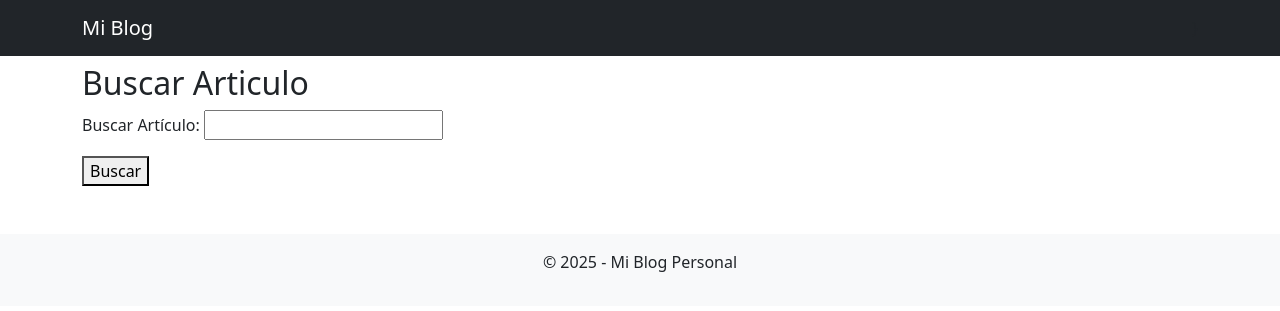
After one commit to Robles2003/TuPrimeraPagina-Robles, a Django app: page /principal/buscar/ in a window 1280 px wide. The commit adds this page. Shown: the top 311 px of the page. Run offline with Django 5.2, Linux system fonts and the light colour scheme.

Commit message:
si no me olvido de buscar mejor

```diff
--- a/principal/forms.py
+++ b/principal/forms.py
@@ -29,3 +29,12 @@ class LoginForm(forms.Form):
         choices=[('autor', 'Autor'), ('lector', 'Lector')],
         label='Tipo de usuario'
     )
+
+class BuscarForm(forms.Form):
+    busqueda = forms.CharField(max_length=100, label='Buscar Artículo')
+
+    def clean_busqueda(self):
+        data = self.cleaned_data['busqueda']
+        if not data:
+            raise forms.ValidationError("Este campo es obligatorio.")
+        return data
--- a/principal/templates/vista/articulos.html
+++ b/principal/templates/vista/articulos.html
@@ -2,7 +2,7 @@
 
 {% block title %} Modo Lectura {% endblock %}
 
-{% block content %} <h2>{{id}} Bienvenido {{nombre}} y estas en modo {{tipo}} </h2>
+{% block content %} <h2>Bienvenido {{nombre}} y estas en modo {{tipo}} </h2>
 
 {% if Lector %}
 
--- /dev/null
+++ b/principal/templates/vista/buscar.html
@@ -0,0 +1,16 @@
+{% extends "plantilla.html" %}
+
+{% block title %} Buscar Articulos {% endblock %}
+
+{% block content %}
+
+<h2>Buscar Articulo</h2>
+    <form method="POST">
+        {% csrf_token %}
+        {{ form.as_p }}
+        <button type="submit">Buscar</button>
+    </form>
+
+
+
+{%endblock%}
--- a/principal/urls.py
+++ b/principal/urls.py
@@ -1,6 +1,6 @@
 
 from django.urls import path
-from .views import main, prueba, crear_autor, crear_lector, crear_publicacion, login, Articulos
+from .views import main, prueba, crear_autor, crear_lector, crear_publicacion, login, Articulos, buscar_articulos
 
 urlpatterns = [
     path('', main, name='inicio'),# Ruta para la vista principal
@@ -10,5 +10,6 @@ urlpatterns = [
     path('crear_autor/', crear_autor, name='crear_autor'),
     path('login/', login, name='login'),
     path('articulos/', Articulos, name='articulos'),
+    path('buscar/', buscar_articulos, name='buscar_articulos'),
 
 ]
--- a/principal/views.py
+++ b/principal/views.py
@@ -1,7 +1,7 @@
 from django.shortcuts import render, redirect
 from django.contrib import messages
 from django.http import HttpResponse
-from .forms import AutorForm, LectorForm, ArticuloForm, LoginForm
+from .forms import AutorForm, LectorForm, ArticuloForm, LoginForm, BuscarForm
 from .models import Autor, Lector, Articulo
 
 # Create your views here.
@@ -125,3 +125,15 @@ def Articulos(request):
     else:
         articulos = Articulo.objects.all()
         return render(request, 'vista/articulos.html', {'articulos': articulos, 'Lector': True, 'nombre': request.session.get('nombre'), 'tipo': request.session.get('tipo')})
+
+def buscar_articulos(request):
+    if request.method == 'POST':
+        form = BuscarForm(request.POST)
+        if form.is_valid():
+            busqueda = form.cleaned_data['busqueda']
+            articulos = Articulo.objects.filter(titulo__icontains=busqueda)
+            return render(request, 'vista/articulos.html', {'articulos': articulos, 'Lector': True, 'nombre': request.session.get('nombre'), 'tipo': request.session.get('tipo')})
+    else:
+        form = BuscarForm()
+
+    return render(request, 'vista/buscar.html', {'form': form})
```
Also changed, not shown: principal/templates/vista/main.html (+19 -5 lines).
